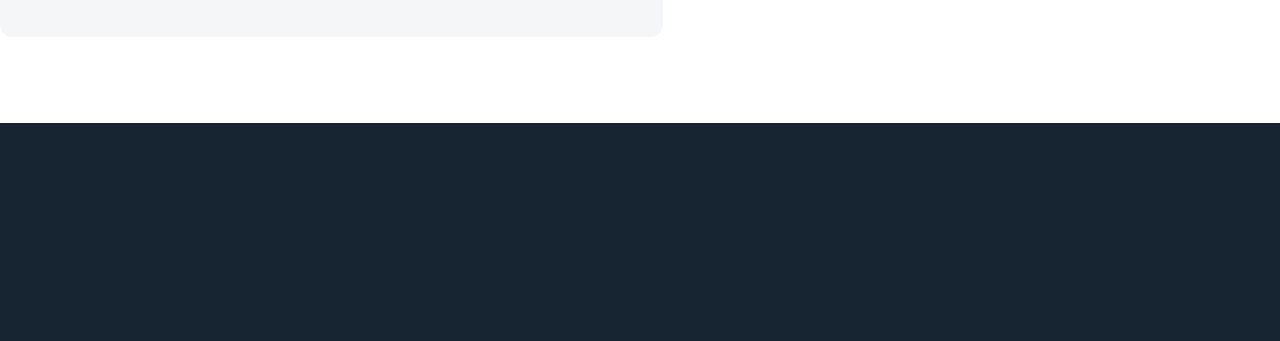
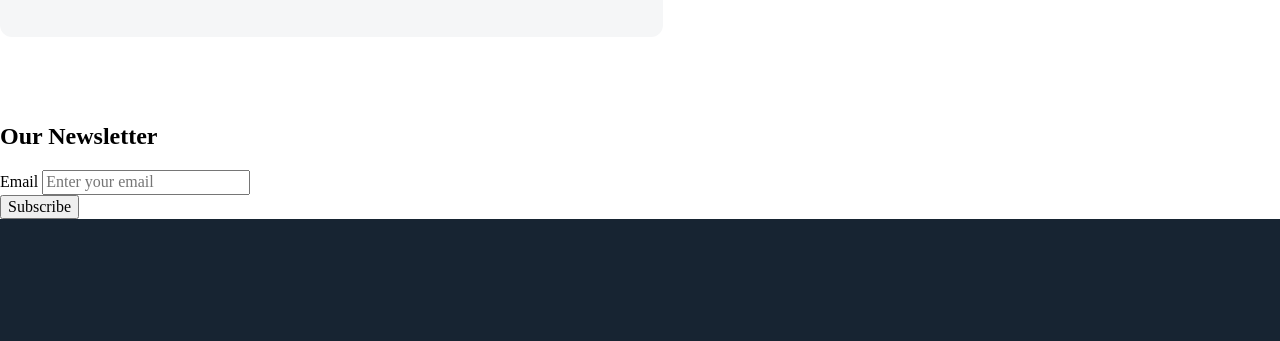
Before and after one commit to jakubmadyda/travelian, a website: page index.html in a window 1280 px wide. Shown: the part 6943-7284 px from the top of the page. Drawn offline with nearby package versions, Linux system fonts and the light colour scheme.

Commit message:
create newsletter section in scss, add html for newsletter

```diff
--- a/index.html
+++ b/index.html
@@ -302,6 +302,19 @@
     </div>
 </section>
 
+<section class="newsletter">
+    <h2 class="newsletter__hdl8 hdl8">Our Newsletter</h2>
+    <div class="newsletter__newsletter-box newsletter-box">
+        <div class="email-box">
+            <label for="email" class="email-text">Email</label>
+            <input type="text" id="email" name="email" placeholder="Enter your email" class="email-input">
+        </div>
+        <button class="subscribe">
+            Subscribe
+        </button>
+    </div>
+</section>
+
 <section class="footer">
     <div class="footer__footer-nav footer-nav">
         <div class="footer-logo-box">
--- a/src/sass/main.scss
+++ b/src/sass/main.scss
@@ -7,4 +7,5 @@
 @import "planner";
 @import "photo-gallery";
 @import "experiences";
+@import "newsletter";
 @import "footer";
--- /dev/null
+++ b/src/sass/newsletter.scss
@@ -0,0 +1,2 @@
+@import "variables";
+@import "helpers";
```
Also changed, not shown: src/css/style.css, 1 other file.
